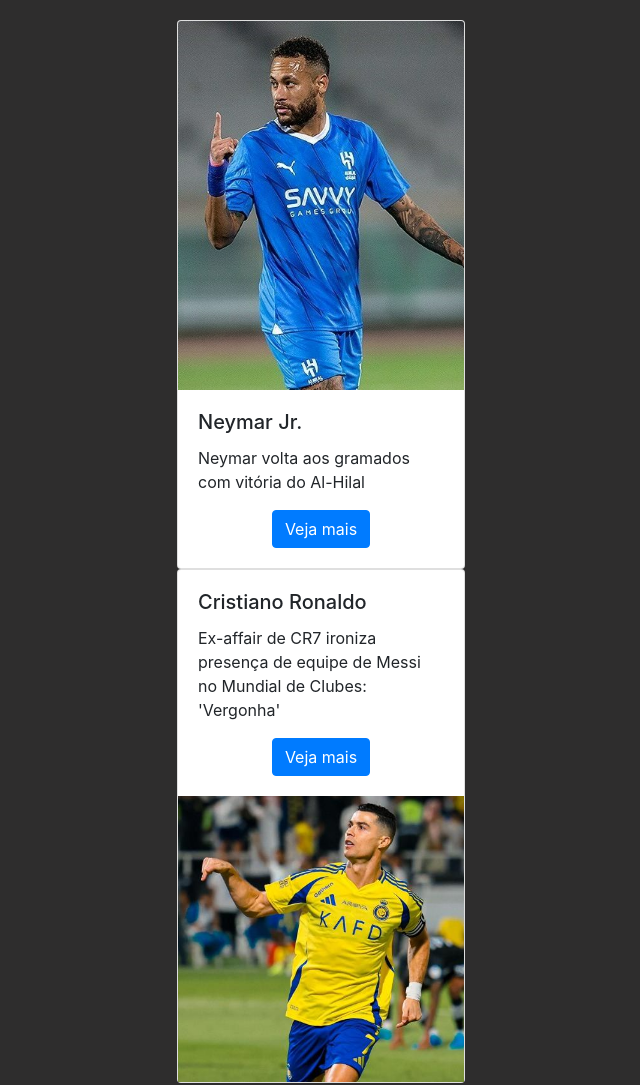
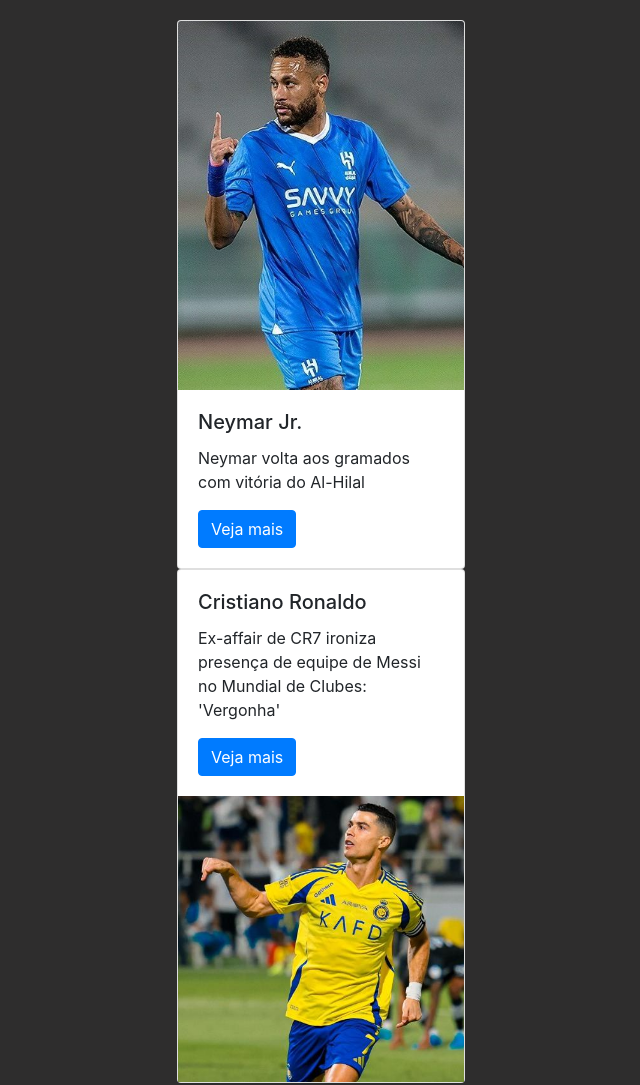
Before and after one commit to CarlitoLadino/aula02, a plain HTML site: page index.html in a window 1280 px wide. Shown: the whole page, without its empty margins (319-959 px from the left). Drawn offline with nearby package versions, Linux system fonts and the light colour scheme.

Commit message:
alteracao do botao, texto e titulo para left

```diff
--- a/index.html
+++ b/index.html
@@ -4,7 +4,7 @@
     <meta charset="UTF-8">
     <meta name="viewport" content="width=device-width, initial-scale=1.0">
     <link rel="stylesheet" href="https://maxcdn.bootstrapcdn.com/bootstrap/4.3.1/css/bootstrap.min.css">
-    <script scr="https://ajax.googleapis.com/ajax/libs/jquery/3.4.1/jquery.min.js"></script>
+    <script src="https://ajax.googleapis.com/ajax/libs/jquery/3.4.1/jquery.min.js"></script>
     <script src="https://cdnjs.cloudflare.com/ajax/libs/popper.js/1.14.7/umd/popper.min.js"></script>
     <script src="https://maxcdn.bootstrapcdn.com/bootstrap/4.3.1/js/bootstrap.min.js"></script>
     <link rel="stylesheet" href="style/style.css">
@@ -20,7 +20,7 @@
         </div>
     </div>
     <div class="card" style="width: 18rem;">
-        <div class="card-body">
+        <div class="card-body text-left">
             <h5 class="card-title">Cristiano Ronaldo</h5>
             <p class="card-text">Ex-affair de CR7 ironiza presença de equipe de Messi no Mundial de Clubes: 'Vergonha'</p>
             <a href="#" class="btn btn-primary">Veja mais</a>
--- a/style/style.css
+++ b/style/style.css
@@ -9,6 +9,6 @@ body {
             padding: 20px;
 }
 
-.card-title, .card-text {
+.card-body {
     text-align: left;
 }
```
